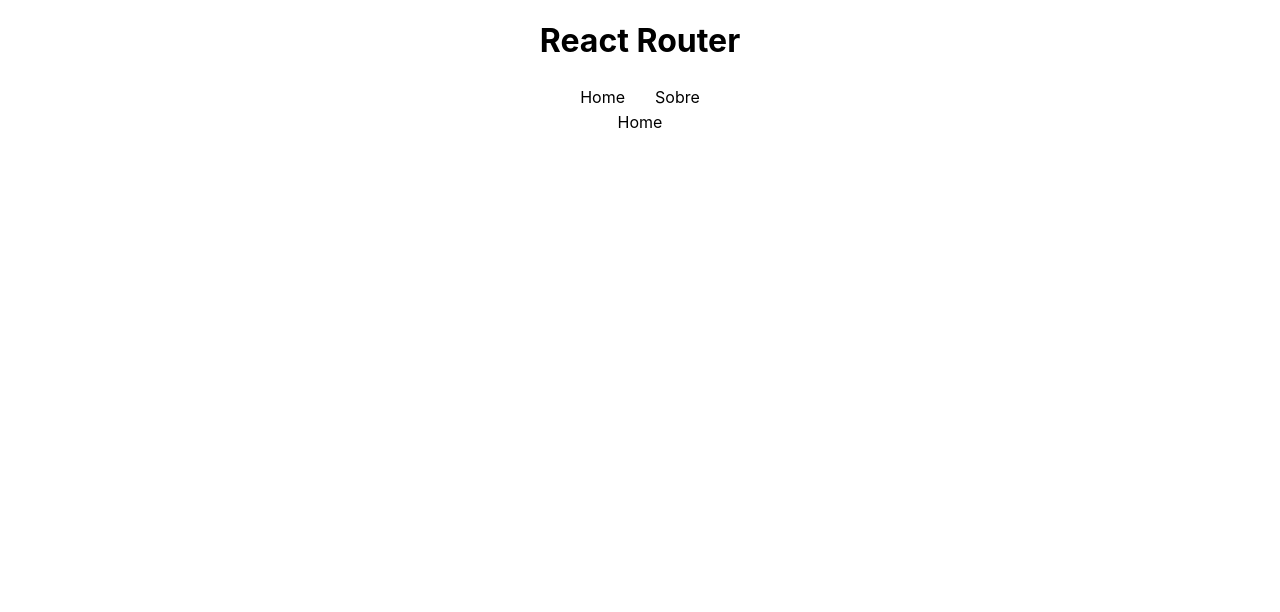
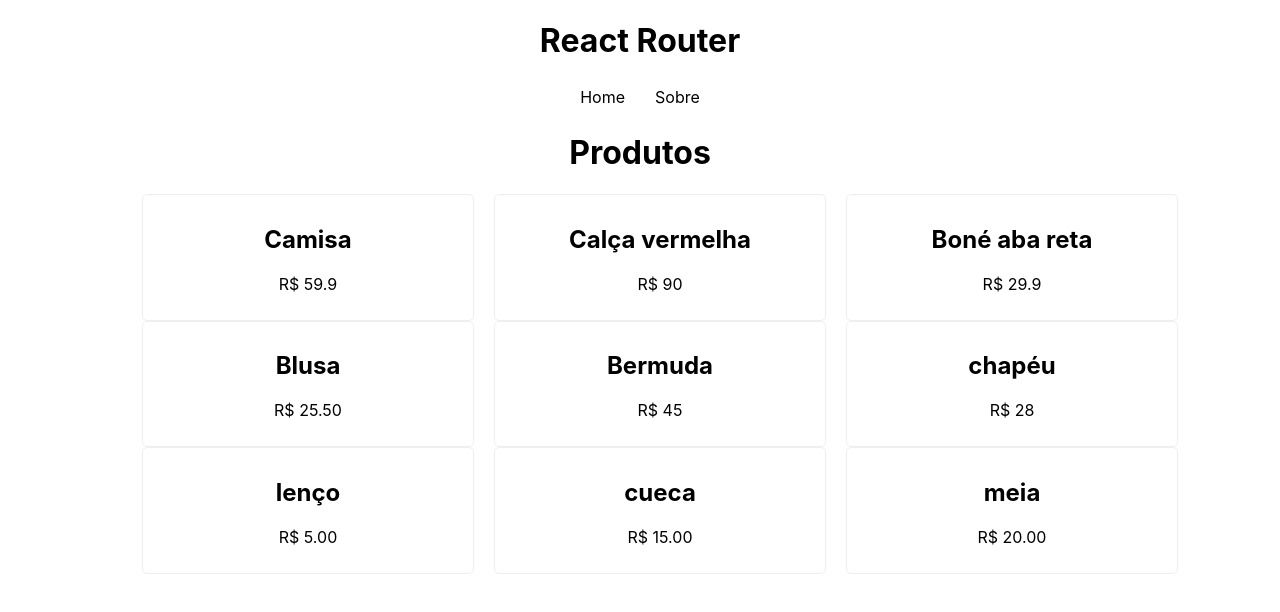
Before and after one commit to marcosfreiberger/reactrouter, a React (Create React App) app: page / in a window 1280 px wide. Shown: the top 612 px of the page. Built offline with nearby package versions, Linux system fonts and the light colour scheme; data requests are answered from the project's data file.

Commit message:
Carregando dados

```diff
--- /dev/null
+++ b/data/db.json
@@ -0,0 +1,49 @@
+{
+  "products": [
+    {
+      "id": 1,
+      "name": "Camisa",
+      "price": 59.9
+    },
+    {
+      "id": 2,
+      "name": "Calça vermelha",
+      "price": 90
+    },
+    {
+      "id": 3,
+      "name": "Boné aba reta",
+      "price": 29.9
+    },
+    {
+      "name": "Blusa",
+      "price": "25.50",
+      "id": 4
+    },
+    {
+      "name": "Bermuda",
+      "price": "45",
+      "id": 5
+    },
+    {
+      "name": "chapéu",
+      "price": "28",
+      "id": 6
+    },
+    {
+      "name": "lenço",
+      "price": "5.00",
+      "id": 7
+    },
+    {
+      "name": "cueca",
+      "price": "15.00",
+      "id": 8
+    },
+    {
+      "name": "meia",
+      "price": "20.00",
+      "id": 9
+    }
+  ]
+}
--- a/package.json
+++ b/package.json
@@ -6,6 +6,7 @@
     "@testing-library/jest-dom": "^5.16.5",
     "@testing-library/react": "^13.4.0",
     "@testing-library/user-event": "^13.5.0",
+    "json-server": "^0.17.1",
     "react": "^18.2.0",
     "react-dom": "^18.2.0",
     "react-router-dom": "^6.7.0",
@@ -16,7 +17,8 @@
     "start": "react-scripts start",
     "build": "react-scripts build",
     "test": "react-scripts test",
-    "eject": "react-scripts eject"
+    "eject": "react-scripts eject",
+    "server": "json-server --watch data/db.json"
   },
   "eslintConfig": {
     "extends": [
--- /dev/null
+++ b/src/hooks/useFetch.js
@@ -0,0 +1,88 @@
+import { useEffect, useState } from "react";
+
+export const useFetch = (url) => {
+    const [data, setData] = useState(null);
+
+    const [config, setConfig] = useState(null);
+    const [method, setMethod] = useState(null);
+    const [callFetch, setCallFetch] = useState(null);
+
+    const [loading, setLoading] = useState(false);
+
+    const [error, setError] = useState(null);
+
+    const [itemId, setItemId] = useState(null);
+
+    const httpConfig = (data, method) => {
+        if (method === "POST") {
+            setConfig({
+                method: "POST",
+                headers: {
+                    "Content-Type": "application/json",
+                },
+                body: JSON.stringify(data),
+            });
+
+            setMethod(method);
+        } else if (method === "DELETE") {
+            setConfig({
+                method: "DELETE",
+                headers: {
+                    "Content-Type": "application/json",
+                },
+            });
+
+            setMethod("DELETE");
+            setItemId(data);
+        }
+    }
+
+    useEffect(() => {
+        const fetchData = async () => {
+            setLoading(true);
+
+            try {
+                const response = await fetch(url);
+
+                const json = await response.json();
+
+                setData(json);
+            } catch (error) {
+                console.log(error.message);
+
+                setError('Houve algum erro ao carregar os dados!');
+            }
+
+            setLoading(false);
+        };
+
+        fetchData();
+    }, [url, callFetch]);
+
+    useEffect(() => {
+        const httpRequest = async () => {
+            if (method === "POST") {
+                let fetchOptions = [url, config];
+
+                const response = await fetch(...fetchOptions);
+
+                const json = await response.json();
+
+                setCallFetch(json);
+            } else if (method === "DELETE") {
+                const deleteUrl = `${url}/${itemId}`;
+
+                const response = await fetch(deleteUrl, config);
+
+                const json = await response.json();
+
+                setCallFetch(json);
+            }
+        };
+
+        httpRequest();
+    }, [config, method, url, itemId]);
+
+
+    return { data, httpConfig, loading, error };
+}
--- a/src/pages/Home.css
+++ b/src/pages/Home.css
@@ -0,0 +1,15 @@
+.products {
+    display: flex;
+    justify-content: center;
+    flex-wrap: wrap;
+}
+
+.products li {
+    border: 1px solid #efefef;
+    border-radius: 5px;
+    padding: 10px;
+    text-align: center;
+    list-style: none;
+    margin: 0 10px;
+    width: 25%;
+}
--- a/src/pages/Home.js
+++ b/src/pages/Home.js
@@ -1,8 +1,25 @@
 import React from 'react'
+import './Home.css'
+import { useFetch } from '../hooks/useFetch'
 
 const Home = () => {
+    const url = 'http://localhost:3000/products';
+
+    const { data: items, loading, error } = useFetch(url);
+
     return (
-        <div>Home</div>
+        <div>
+            <h1>Produtos</h1>
+            {error && <p>{error}</p>}
+            <ul className='products'>
+                {items && items.map((item) => (
+                    <li key={item.id}>
+                        <h2>{item.name}</h2>
+                        <p>R$ {item.price}</p>
+                    </li>
+                ))}
+            </ul>
+        </div>
     )
 }
 
```
Also changed, not shown: 1 other file (tests, documents, lock files or other folders).
